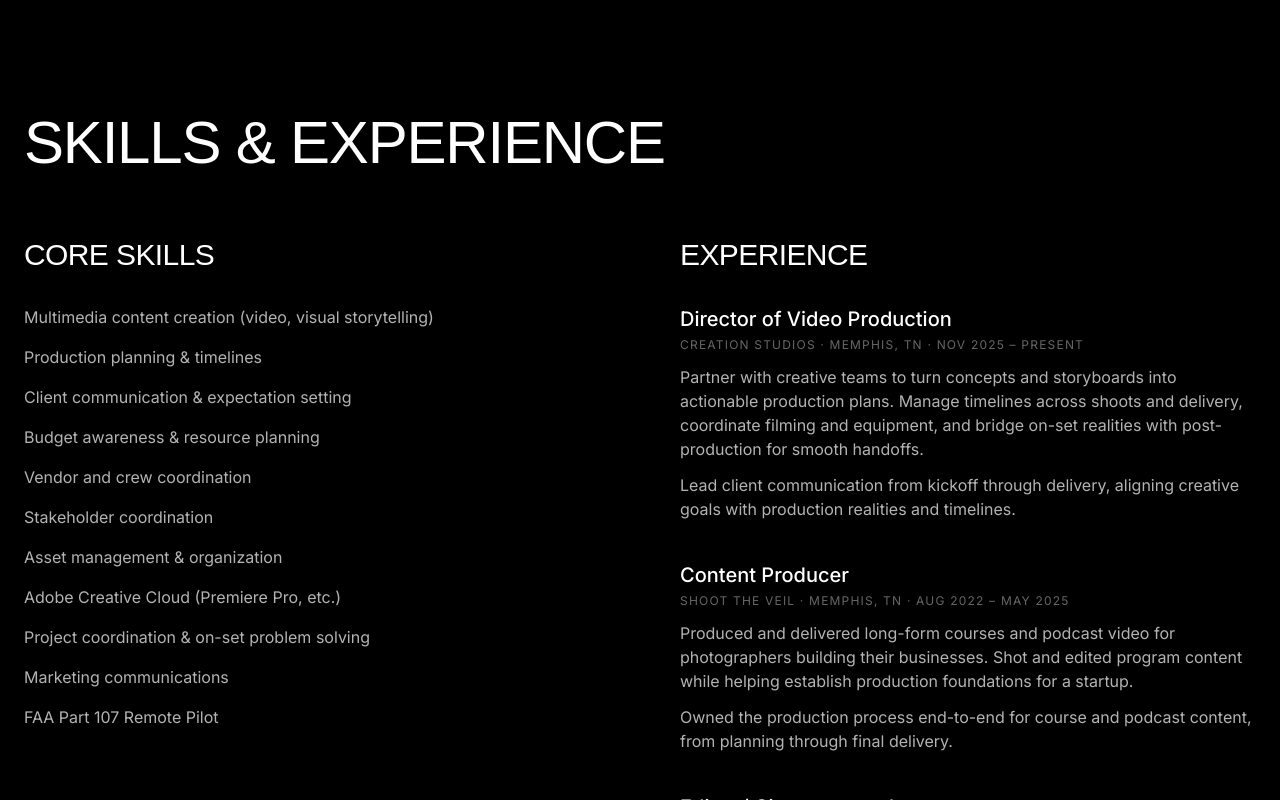
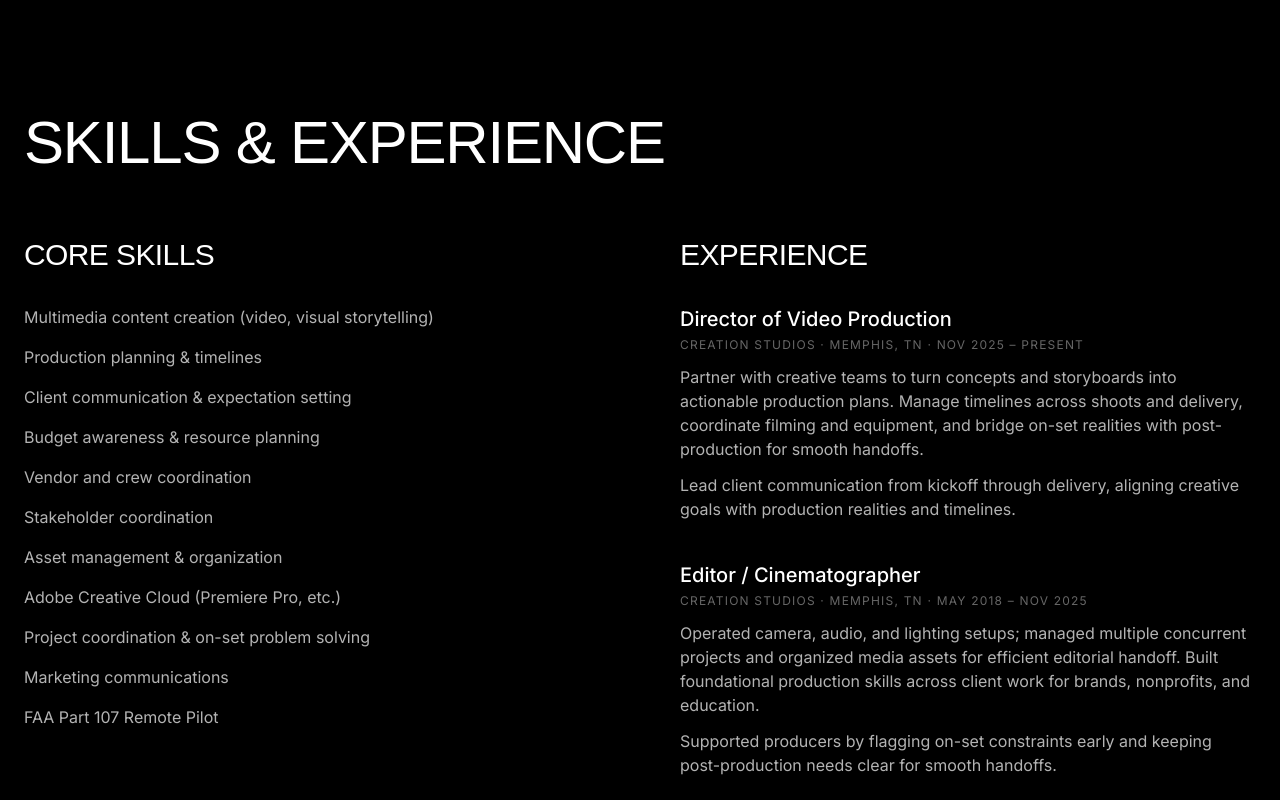
Before and after one commit to bdubs321/brandonwebb, a plain HTML site: page index.html in a window 1280 px wide. Shown: the part 11200-12000 px from the top of the page. Drawn offline with nearby package versions, Linux system fonts and the light colour scheme; a web font is replaced by a local one.

Commit message:
Add files via upload

```diff
--- a/index.html
+++ b/index.html
@@ -237,14 +237,6 @@
               <p class="mt-3 text-white/70">Partner with creative teams to turn concepts and storyboards into actionable production plans. Manage timelines across shoots and delivery, coordinate filming and equipment, and bridge on-set realities with post-production for smooth handoffs.</p>
               <ul class="mt-3 space-y-2 text-white/70">
                 <li>Lead client communication from kickoff through delivery, aligning creative goals with production realities and timelines.</li>
-              </ul>
-            </div>
-            <div>
-              <h4 class="text-xl font-medium">Content Producer</h4>
-              <p class="text-xs tracking-widest uppercase text-white/40 mt-1">Shoot the Veil · Memphis, TN · Aug 2022 – May 2025</p>
-              <p class="mt-3 text-white/70">Produced and delivered long-form courses and podcast video for photographers building their businesses. Shot and edited program content while helping establish production foundations for a startup.</p>
-              <ul class="mt-3 space-y-2 text-white/70">
-                <li>Owned the production process end-to-end for course and podcast content, from planning through final delivery.</li>
               </ul>
             </div>
             <div>
```
